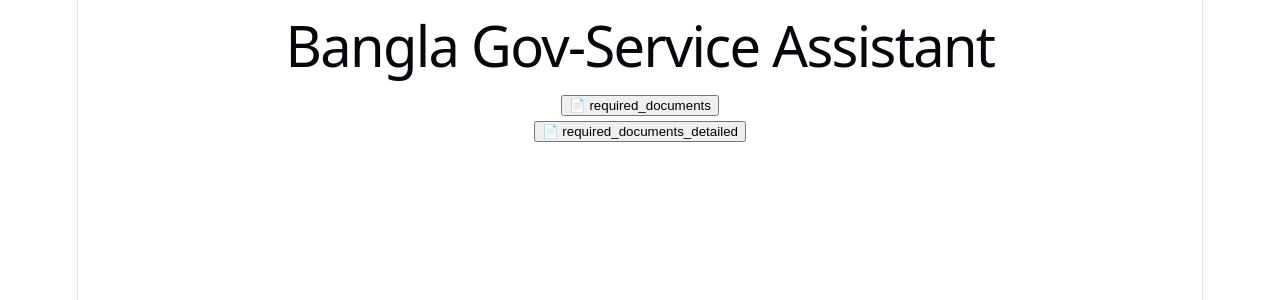
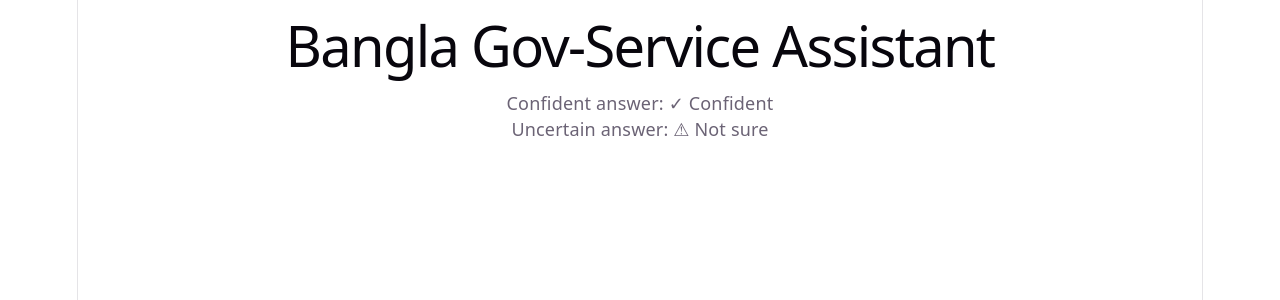
Before and after one commit to Sifat-Mahmood/bdgov-service-assistant, a React app in the folder frontend/: page / in a window 1280 px wide. Shown: the top 300 px of the page. Built offline with nearby package versions, Linux system fonts and the light colour scheme; the HTML template or start-up script is replaced by a standard one.

Commit message:
Day 6: add ConfidenceBadge component, verified both states

```diff
--- a/frontend/src/App.jsx
+++ b/frontend/src/App.jsx
@@ -1,17 +1,11 @@
-import CitationChip from "./components/CitationChip"
+import ConfidenceBadge from "./components/ConfidenceBadge"
 
 function App() {
   return (
     <div className="app">
       <h1>Bangla Gov-Service Assistant</h1>
-      <CitationChip
-        doc="required_documents"
-        excerpt="Documents needed to be carried during enrolment at Passport offices: 1. Printed application summary including appointment (if any). 2. Identification documents (NID card / Birth certificate - Original)."
-      />
-      <CitationChip
-        doc="required_documents_detailed"
-        excerpt="Documents Checklist for e-Passport Enrollment — Last updated: 21 October 2024."
-      />
+      <p>Confident answer: <ConfidenceBadge confident={true} /></p>
+      <p>Uncertain answer: <ConfidenceBadge confident={false} /></p>
     </div>
   )
 }
--- /dev/null
+++ b/frontend/src/components/ConfidenceBadge.jsx
@@ -0,0 +1,9 @@
+function ConfidenceBadge({ confident }) {
+  return (
+    <span className={`confidence-badge ${confident ? "confidence-high" : "confidence-low"}`}>
+      {confident ? "✓ Confident" : "⚠ Not sure"}
+    </span>
+  )
+}
+
+export default ConfidenceBadge
```
